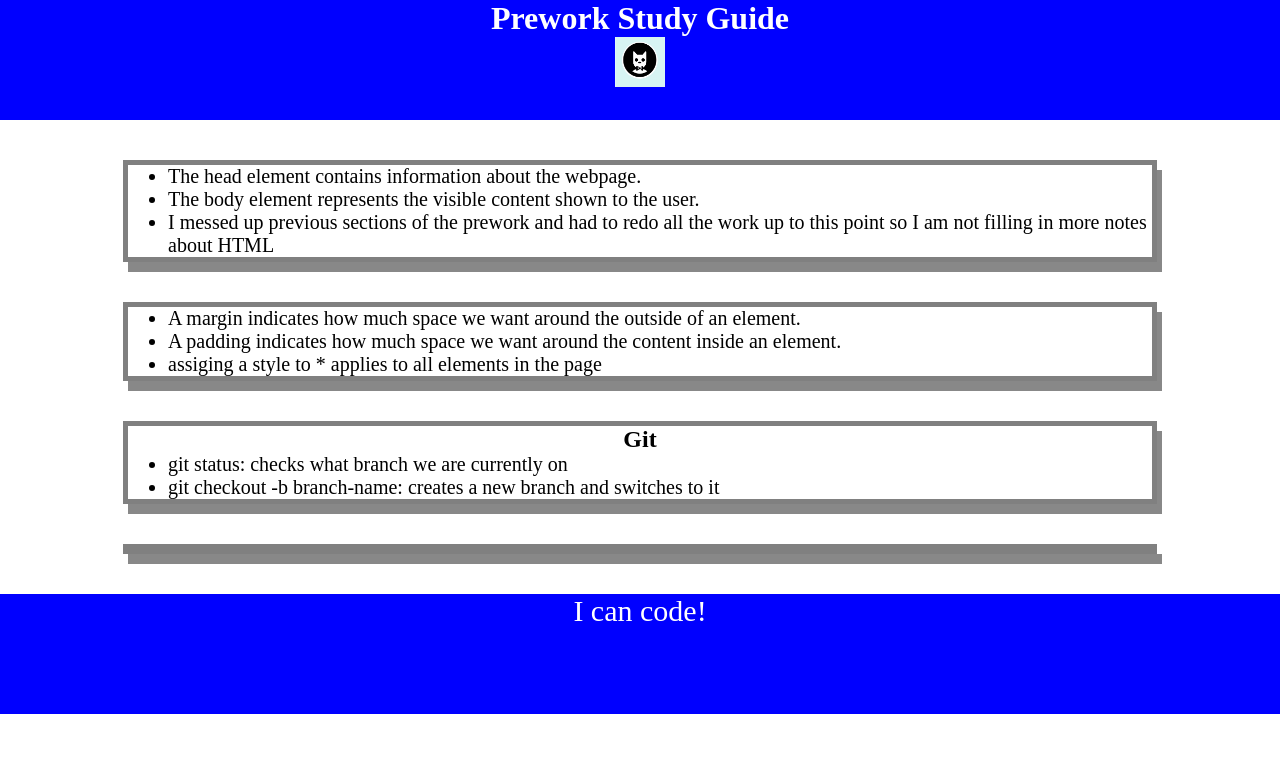
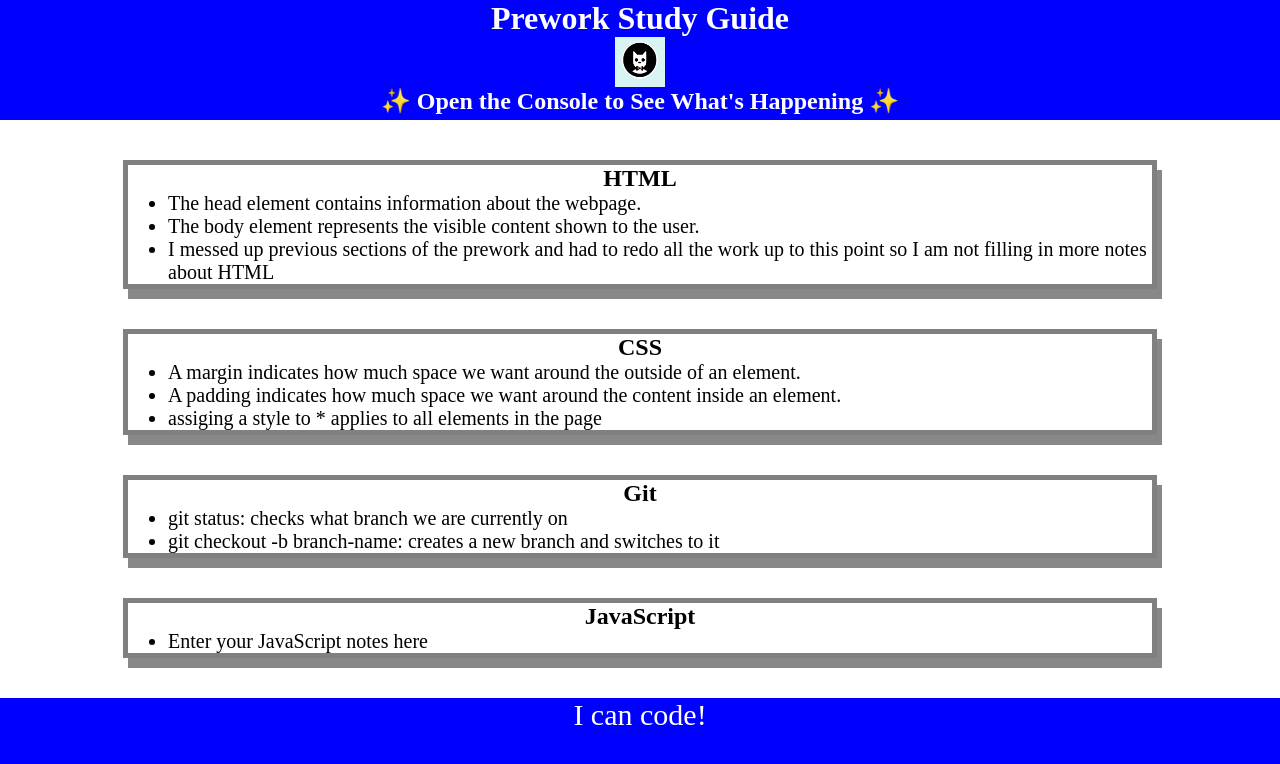
Before and after one commit to Roqieux/prework-study-guide, a plain HTML site: page index.html in a window 1280 px wide. Drawn offline with Linux system fonts and the light colour scheme.

Commit message:
adding JavaScript to prework site

```diff
--- /dev/null
+++ b/assets/script.js
@@ -0,0 +1,17 @@
+var topics = ['HTML', 'CSS', 'Git', 'JavaScript'];
+for(var x = 0; x < topics.length; x++) {
+    console.log(topics[x]);
+}
+ /*
+if (topic === 'HTML') {
+  console.log("Let's study HTML!");
+} else if (topic === 'CSS') {
+  console.log("Let's study CSS!");
+} else if (topic === 'Git') {
+  console.log("Let's study Git!");
+} else if (topic === 'JavaScript') {
+  console.log("Let's study JavaScript!");
+} else {
+  console.log('Please try again!');
+}
+*/
--- a/index.html
+++ b/index.html
@@ -11,9 +11,11 @@
     <header id="top">
       <h1>Prework Study Guide</h1>
       <img src="./assets/bowtie-cat.png" alt="Profile image of cat wearing a bow tie." />
+      <h2>✨ Open the Console to See What's Happening ✨</h2>
     </header>
     <main>
    <section class="card" id="html-section">
+    <h2>HTML</h2>
     <ul>
      <li>The head element contains information about the webpage.</li>
      <li>The body element represents the visible content shown to the user.</li>
@@ -23,6 +25,7 @@
    </section>
 
    <section class="card" id="css-section">
+    <h2>CSS</h2>
     <ul>
       <li>A margin indicates how much space we want around the outside of an element.</li>
       <li>A padding indicates how much space we want around the content inside an element.</li>
@@ -40,12 +43,15 @@
    </section>
 
    <section class="card" id="javascript-section">
-
+    <h2>JavaScript</h2>
+      <ul>
+       <li>Enter your JavaScript notes here</li>
+      </ul>
    </section>
     </main>
-
     <footer>
       <p>I can code!</p>
     </footer>
+    <script src="./assets/script.js"></script>
   </body>
 </html>
```
